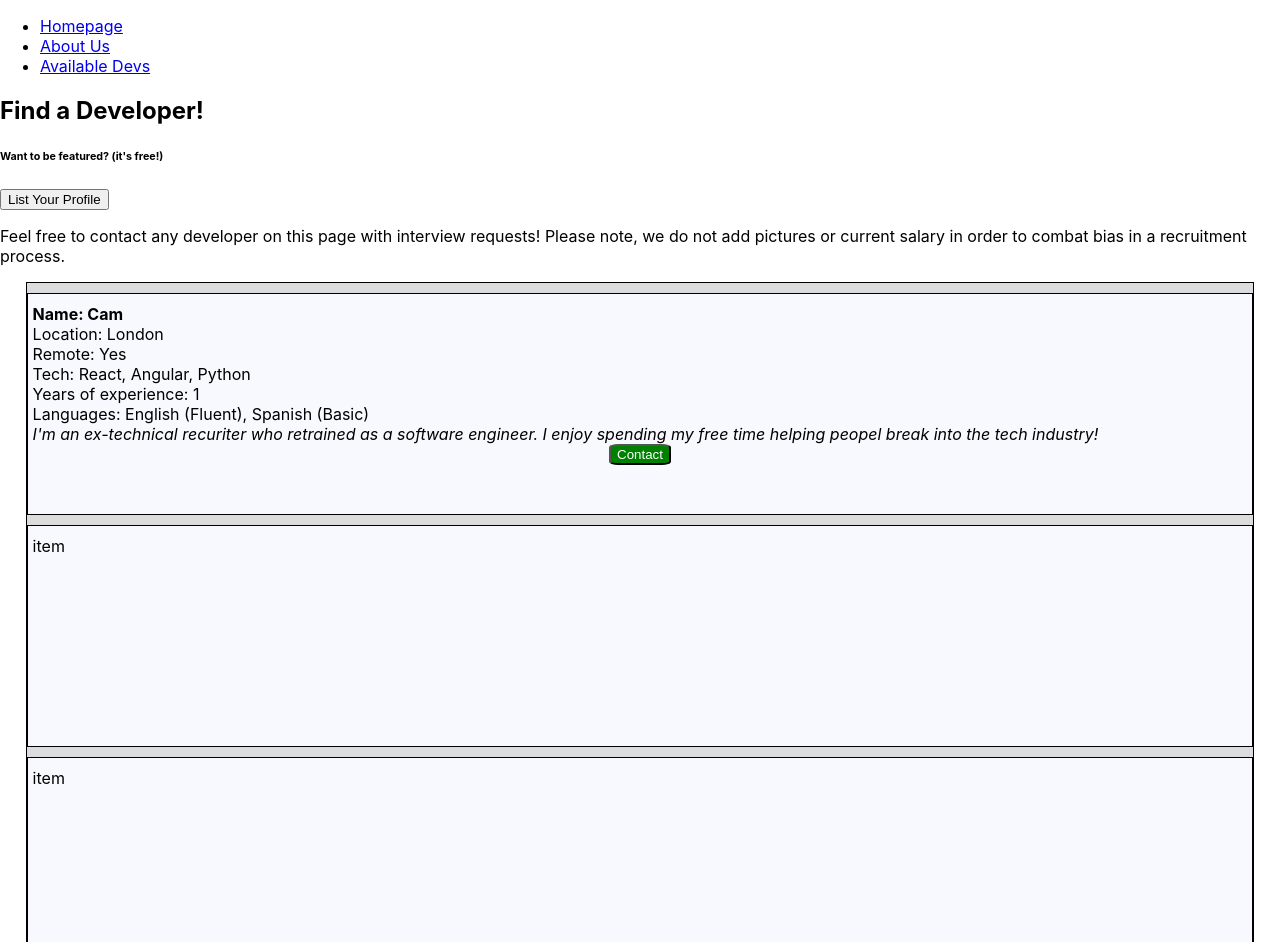
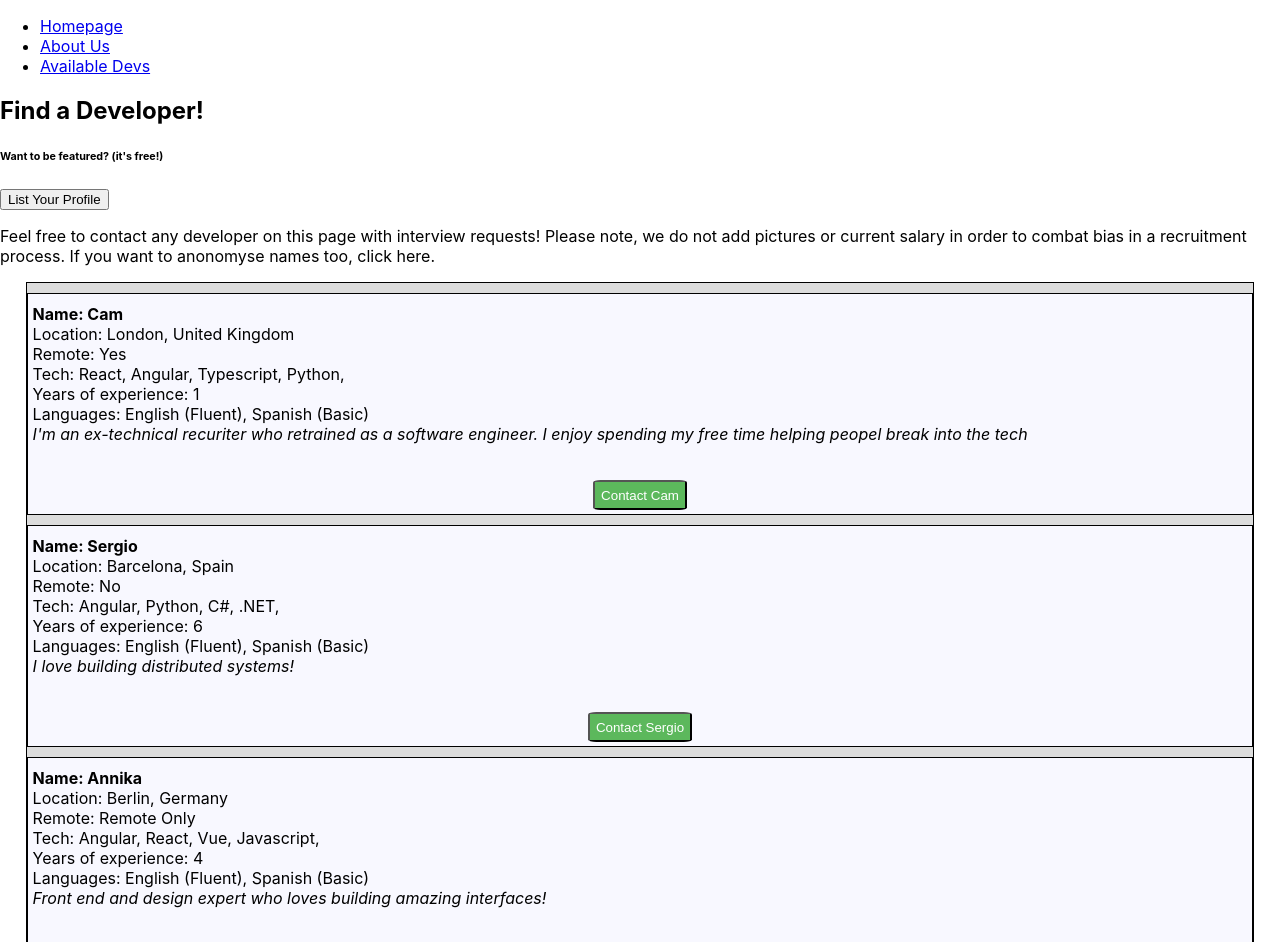
Before and after one commit to Reikon95/the-coder-career-website, a React (Create React App) app: page /AvailableDevs in a window 1280 px wide. Shown: the top 942 px of the page. Built offline with nearby package versions, Linux system fonts and the light colour scheme.

Commit message:
full iteration

```diff
--- a/src/pages/juniors/availabledevs.css
+++ b/src/pages/juniors/availabledevs.css
@@ -22,10 +22,12 @@
 }
 
 .dev-contact-button {
-  background-color: green;
+  background-color: #5cb85c;
   color: white;
-  border-radius: 15%;
+  border-radius: 8%;
   margin: auto;
+  margin-top: 3%;
+  height: 30px;
 }
 
 .button-wrapper-dev {
--- a/src/pages/juniors/availabledevs.jsx
+++ b/src/pages/juniors/availabledevs.jsx
@@ -1,15 +1,41 @@
-import React from "react";
+import React, { useState } from "react";
 import "./availabledevs.css";
 export function AvailableDevs() {
+  const [hideNames, setHideNames] = useState(false);
   let developers = [
     {
       id: 1,
       name: "Cam",
+      city: "London",
+      country: "United Kingdom",
       remote: "Yes",
       tech: ["React", "Angular", "Typescript", "Python"],
       languages: { English: "Fluent", Spanish: "Basic" },
+      yearsXP: 1,
       bio:
         "I'm an ex-technical recuriter who retrained as a software engineer. I enjoy spending my free time helping peopel break into the tech",
+    },
+    {
+      id: 2,
+      name: "Sergio",
+      city: "Barcelona",
+      country: "Spain",
+      remote: "No",
+      tech: ["Angular", "Python", "C#", ".NET"],
+      languages: { Spanish: "Fluent", English: "Fluent" },
+      yearsXP: 6,
+      bio: "I love building distributed systems!",
+    },
+    {
+      id: 3,
+      name: "Annika",
+      city: "Berlin",
+      country: "Germany",
+      remote: "Remote Only",
+      tech: ["Angular", "React", "Vue", "Javascript"],
+      languages: { German: "Fluent", English: "Fluent", Polish: "Basic" },
+      yearsXP: 4,
+      bio: "Front end and design expert who loves building amazing interfaces!",
     },
   ];
 
@@ -21,33 +47,33 @@ export function AvailableDevs() {
       <p>
         Feel free to contact any developer on this page with interview requests!
         Please note, we do not add pictures or current salary in order to combat
-        bias in a recruitment process.
+        bias in a recruitment process. If you want to anonomyse names too, click
+        here.
       </p>
       <div className="developer-container">
-        <div className="developer-profile">
-          <div className="dev-title">Name: Cam</div>
-          <div>Location: London</div>
-          <div>Remote: Yes</div>
-          <div>Tech: React, Angular, Python</div>
-          <div>Years of experience: 1</div>
-          <div>Languages: English (Fluent), Spanish (Basic)</div>
-          <div className="developerBio">
-            I'm an ex-technical recuriter who retrained as a software engineer.
-            I enjoy spending my free time helping peopel break into the tech
-            industry!
-          </div>
-          <div className="button-wrapper-dev">
-            <button className="dev-contact-button">Contact</button>
-          </div>
-        </div>
-        <div className="developer-profile">item</div>
-        <div className="developer-profile">item</div>
-        <div className="developer-profile">item</div>
-        <div className="developer-profile">item</div>
-        <div className="developer-profile">item</div>
-        <div className="developer-profile">item</div>
-        <div className="developer-profile">item</div>
-        <div className="developer-profile">item</div>
+        {developers.map((dev, index) => {
+          return (
+            <div className="developer-profile">
+              <div className="dev-title">Name: {dev.name}</div>
+              <div>Location: {dev.city + ", " + dev.country}</div>
+              <div>Remote: {dev.remote}</div>
+              <div>
+                Tech:{" "}
+                {dev.tech.map((tech) => {
+                  return <>{tech + ", "}</>;
+                })}
+              </div>
+              <div>Years of experience: {dev.yearsXP}</div>
+              <div>Languages: English (Fluent), Spanish (Basic)</div>
+              <div className="developerBio">{dev.bio}</div>
+              <div className="button-wrapper-dev">
+                <button className="dev-contact-button">
+                  Contact {dev.name}
+                </button>
+              </div>
+            </div>
+          );
+        })}
       </div>
     </>
   );
```
